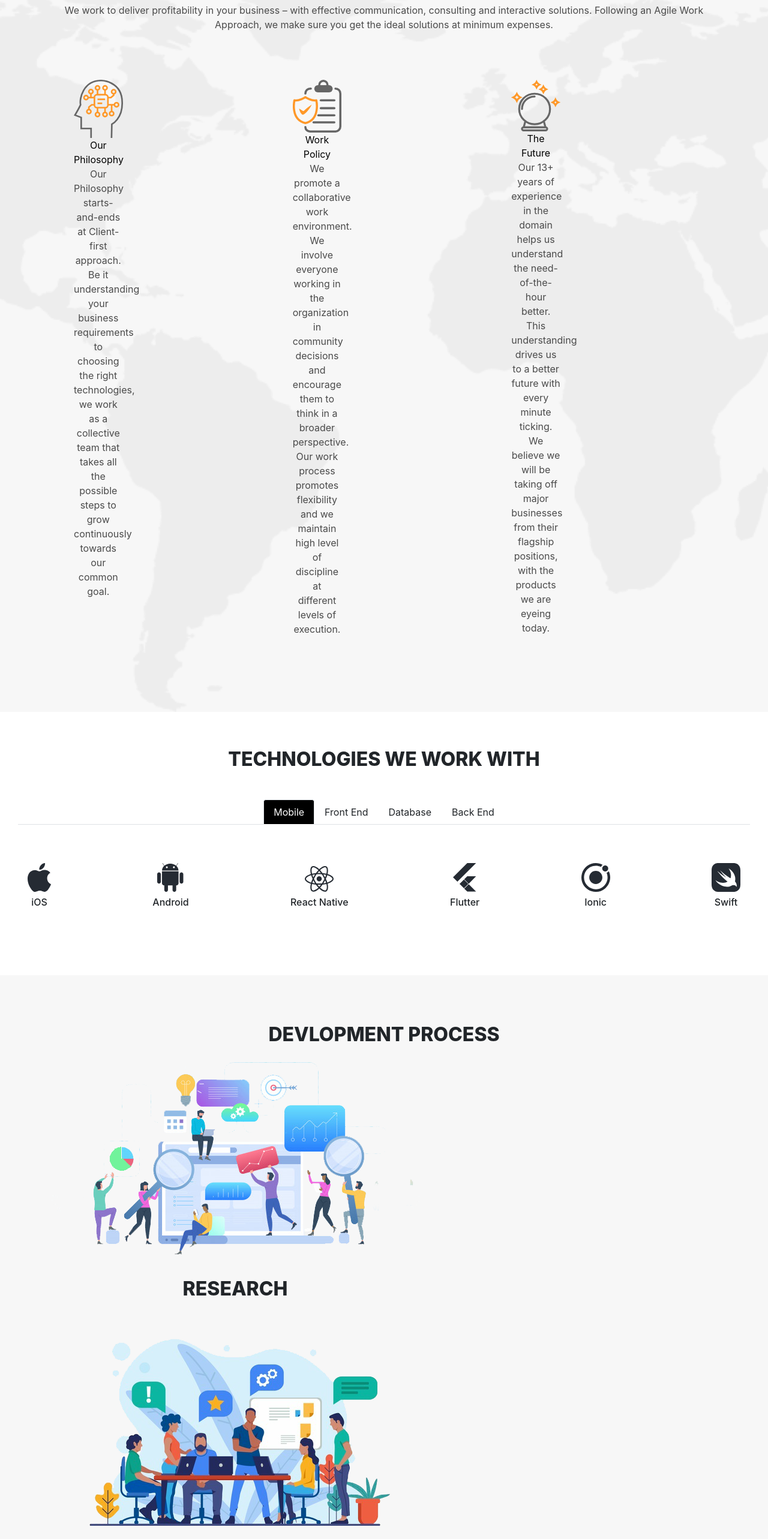
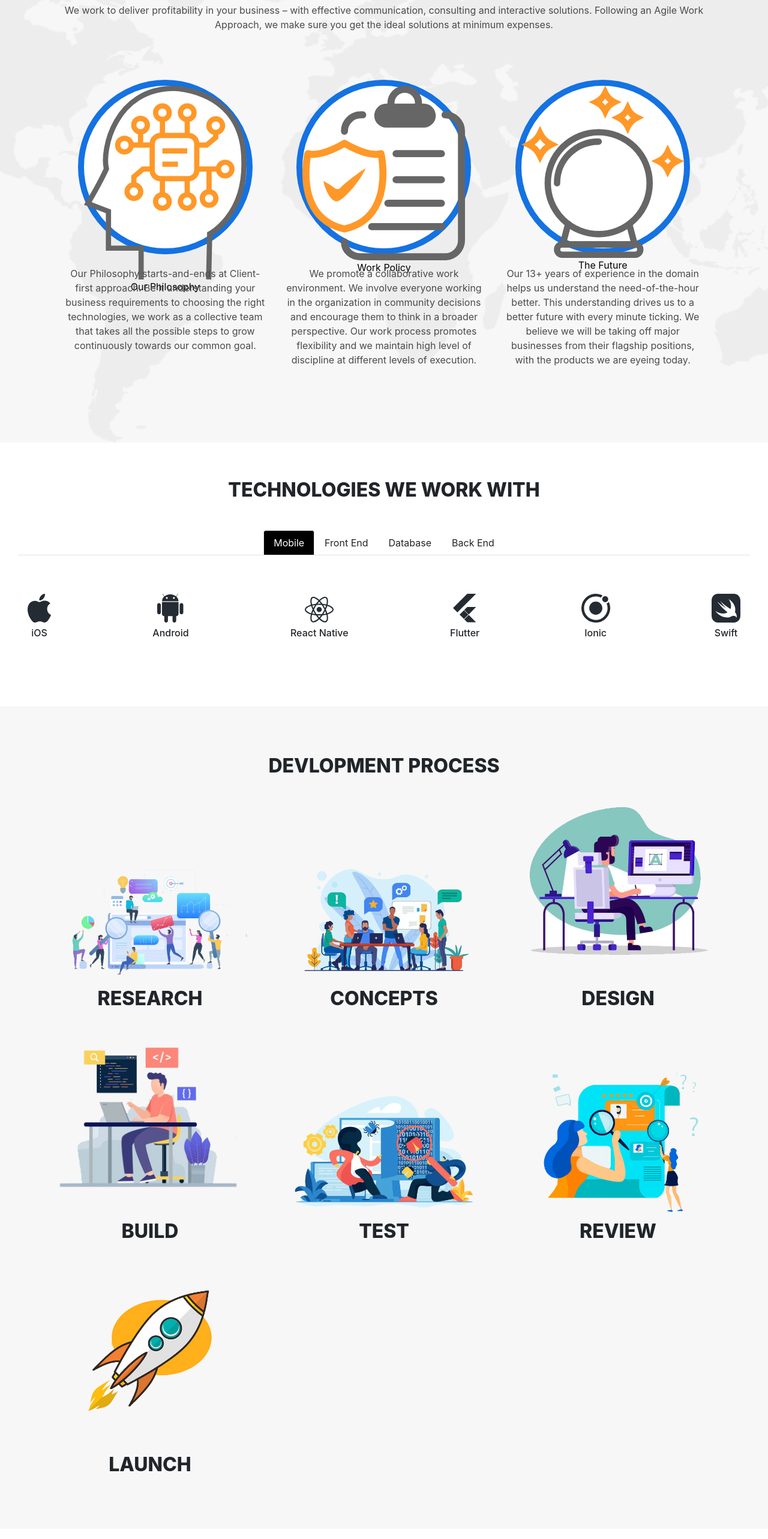
Before and after one commit to Bibash-24/globalDigi, a Next.js app: page / in a window 1280 px wide. Shown: the part 2240-4806 px from the top of the page at 60% size. Built offline with nearby package versions, Linux system fonts and the light colour scheme.

Commit message:
some design changes

```diff
--- a/pages/layout/pages/Work_Approach.js
+++ b/pages/layout/pages/Work_Approach.js
@@ -18,15 +18,15 @@ export default function Products() {
                                         data-aos-duration="1000"
                                         data-aos-once="true"
                                     >
-                                        <div class="col-sm-12 col-md-6 col-lg-4 col-xl-4">
-                                            <div>
+                                        {/* <div class="col-sm-12 col-md-6 col-lg-4 col-xl-4"> */}
+                                            <div className={productStyles.workApproachImg}>
                                                 <img src="img/Work-Approach/philosophy.svg" />
                                                 <span>Our Philosophy</span>
                                             </div>
                                             <p>
                                                 Our Philosophy starts-and-ends at Client-first approach. Be it understanding your business requirements to choosing the right technologies, we work as a collective team that takes all the possible steps to grow continuously towards our common goal.
                                             </p>
-                                        </div>
+                                        {/* </div> */}
                                     </div>
                                 </div>
                                 <div className={`col-md-4 text-center ${productStyles.productCol}`}>
@@ -35,15 +35,15 @@ export default function Products() {
                                         data-aos-duration="1000"
                                         data-aos-once="true"
                                     >
-                                        <div class="col-sm-12 col-md-6 col-lg-4 col-xl-4">
-                                            <div>
+                                        {/* <div class="col-sm-12 col-md-6 col-lg-4 col-xl-4"> */}
+                                        <div className={productStyles.workApproachImg}>
                                                 <img src="img/Work-Approach/policy.svg" />
                                                 <span>Work Policy</span>
                                             </div>
                                             <p>
                                                 We promote a collaborative work environment. We involve everyone working in the organization in community decisions and encourage them to think in a broader perspective. Our work process promotes flexibility and we maintain high level of discipline at different levels of execution.
                                             </p>
-                                        </div>
+                                        {/* </div> */}
                                     </div>
                                 </div>
                                 <div className={`col-md-4 text-center ${productStyles.productCol}`}>
@@ -52,15 +52,15 @@ export default function Products() {
                                         data-aos-duration="1000"
                                         data-aos-once="true"
                                     >
-                                        <div class="col-sm-12 col-md-6 col-lg-4 col-xl-4">
-                                            <div>
+                                        {/* <div class="col-sm-12 col-md-6 col-lg-4 col-xl-4"> */}
+                                        <div className={productStyles.workApproachImg}>
                                                 <img src="img/Work-Approach/future.svg" />
                                                 <span>The Future</span>
                                             </div>
                                             <p>
                                                 Our 13+ years of experience in the domain helps us understand the need-of-the-hour better. This understanding drives us to a better future with every minute ticking. We believe we will be taking off major businesses from their flagship positions, with the products we are eyeing today.
                                             </p>
-                                        </div>
+                                        {/* </div> */}
                                     </div>
                                 </div>
                             </div>
--- a/pages/layout/pages/development.js
+++ b/pages/layout/pages/development.js
@@ -7,33 +7,33 @@ export default function Development() {
                 <div className={`container ${DevelopmentStyles.developmentWrapper}`}>
                     <h2 className='text-center'>Devlopment Process</h2>
 
-                    <div className='row justify-content-between text-center'>
-                        <div className='px-4'>
-                            <img src="img\dev-process\research.png" />
+                    <div className='row align-items-end text-center'>
+                        <div className='px-4 col-md-4'>
+                            <img className='w-100' src="img\dev-process\research.png" />
                             <h2>Research</h2>
                         </div>
-                        <div className='px-4'>
-                            <img src="img\dev-process\concept.png" />
+                        <div className='px-4 col-md-4'>
+                            <img className='w-100' src="img\dev-process\concept.png" />
                             <h2>Concepts</h2>
                         </div>
-                        <div className='px-4'>
-                            <img src="img\dev-process\design.png" />
+                        <div className='px-4 col-md-4'>
+                            <img className='w-100' src="img\dev-process\design.png" />
                             <h2>Design</h2>
                         </div>
-                        <div className='px-4'>
-                            <img src="img\dev-process\build.png" />
+                        <div className='px-4 col-md-4'>
+                            <img className='w-100' src="img\dev-process\build.png" />
                             <h2>Build</h2>
                         </div>
-                        <div className='px-4'>
-                            <img src="img\dev-process\test.png" />
+                        <div className='px-4 col-md-4'>
+                            <img className='w-100' src="img\dev-process\test.png" />
                             <h2>Test</h2>
                         </div>
-                        <div className='px-4'>
-                            <img src="img\dev-process\review.png" />
+                        <div className='px-4 col-md-4'>
+                            <img className='w-100' src="img\dev-process\review.png" />
                             <h2>Review</h2>
                         </div>
-                        <div className='px-4'>
-                            <img src="img\dev-process\launch.png" />
+                        <div className='px-4 col-md-4'>
+                            <img className='w-100' src="img\dev-process\launch.png" />
                             <h2>Launch</h2>
                         </div>
                     </div>
--- a/styles/product.module.css
+++ b/styles/product.module.css
@@ -7,6 +7,7 @@
 	/* background-size: cover; */
 	/* height: 100vh; */
 }
+
 .productWrapper {
 	padding-top: 120px;
 	padding-bottom: 110px;
@@ -15,6 +16,7 @@
 .aproch_item {
 	margin: 30px auto 0;
 }
+
 /* .productOverview:before {
 	content: "";
 	position: absolute;
@@ -46,15 +48,18 @@
 	text-align: center;
 	margin-bottom: 80px;
 }
+
 .productCol {
 	margin-bottom: 30px;
 	width: 100%;
 }
+
 .imgBlock {
 	width: 100%;
-    height: 340px;
-    overflow: hidden;
+	height: 340px;
+	overflow: hidden;
 }
+
 /* .imgBlock {
 	width: 50%;
     height: 340px;
@@ -66,10 +71,12 @@
 	object-fit: cover;
 	cursor: pointer;
 }
-.productOverviewImage:hover + .productOverviewDetails,
+
+.productOverviewImage:hover+.productOverviewDetails,
 .productOverviewDetails:hover {
 	opacity: 1;
 }
+
 .productOverviewDetails {
 	height: 100%;
 	width: 100%;
@@ -82,31 +89,71 @@
 	opacity: 0;
 	transition: .5s ease;
 }
+
 .productOverviewDetails ul li {
 	margin-bottom: 18px;
 }
-.productOverviewDetails h4{
+
+.productOverviewDetails h4 {
 	padding: 18px;
 }
 
 .productOverviewBlock {
 	background-image: url('/img/bg-images/map.png');
-    background-size: cover;
-    width: 100%;
-    height: 100%;
+	background-size: cover;
+	width: 100%;
+	height: 100%;
 }
+
 .productOverviewBlockWrapper {
 	padding-top: 80px;
 	padding-bottom: 80px;
 }
+
 .productImage {
 	background-color: gray;
 	width: 100%;
 	height: 100%;
 }
+
 .productOverviewInfo {
 	margin-right: calc(100% - 420px);
 }
+
 .productButton {
 	background-color: #496a81;
 }
+
+.workApproachImg {
+	border-style: solid;
+	border-width: 10px;
+	border-color: #1472e3;
+	border-radius: 50%;
+	background-color: #fff;
+	width: 291px;
+	display: block;
+	height: 291px;
+	margin: 0 auto 20px;
+	-webkit-transition: .5s;
+	transition: .5s;
+	-webkit-box-shadow: 0 0 0 0 rgba(0, 0, 0, .2);
+	box-shadow: 0 0 0 0 rgba(0, 0, 0, .2);
+	display: -webkit-box;
+	display: -ms-flexbox;
+	display: flex;
+	-webkit-box-align: center;
+	-ms-flex-align: center;
+	align-items: center;
+	-webkit-box-pack: center;
+	-ms-flex-pack: center;
+	justify-content: center;
+	-ms-flex-wrap: wrap;
+	flex-wrap: wrap;
+}
+
+.workApproachImg:hover {
+	border-color: #fff;
+	-webkit-box-shadow: 0 0 40px 20px rgba(0, 0, 0, .2);
+	box-shadow: 0 0 40px 20px rgba(0, 0, 0, .2);
+	cursor: pointer;
+}
```
